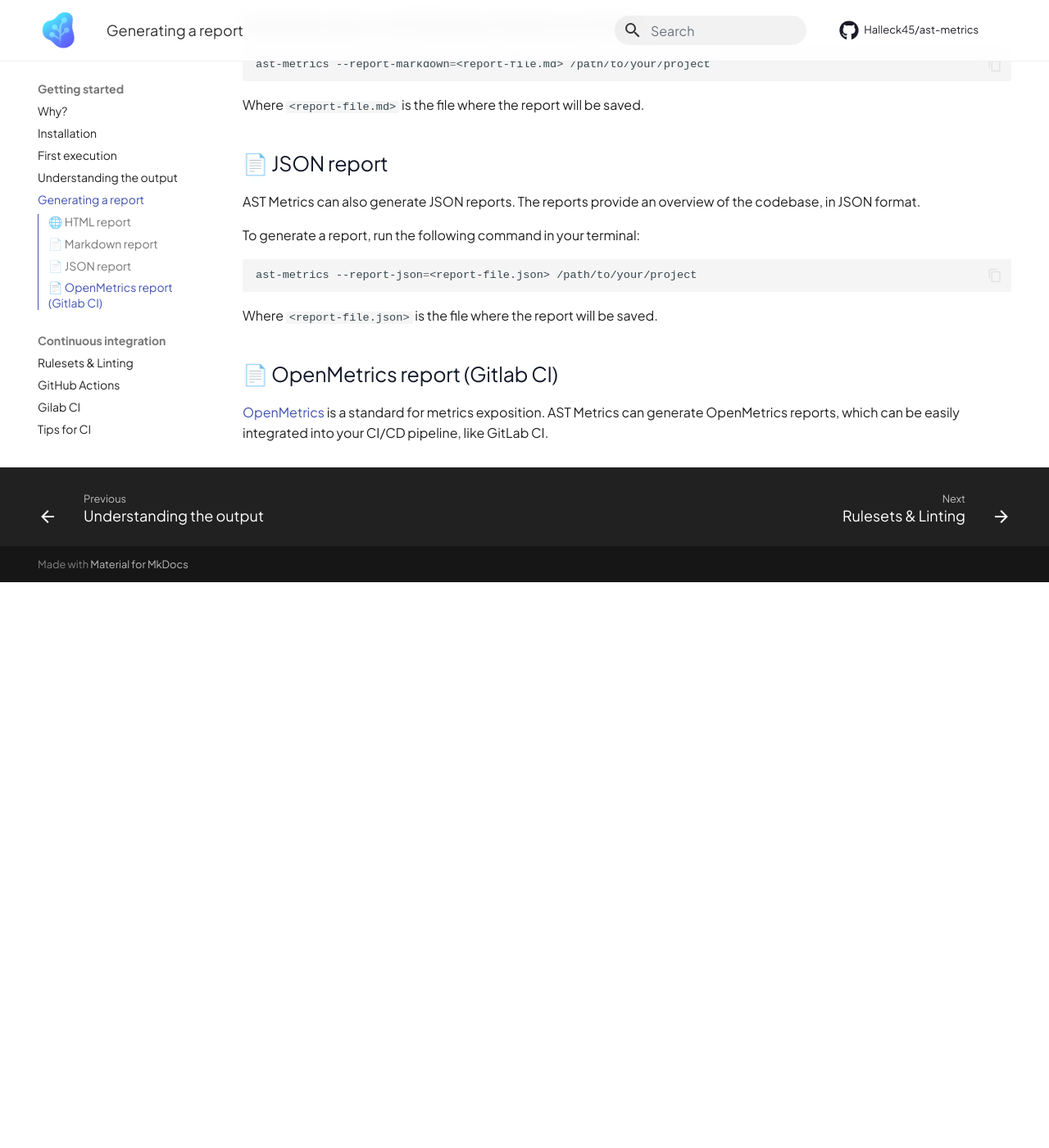
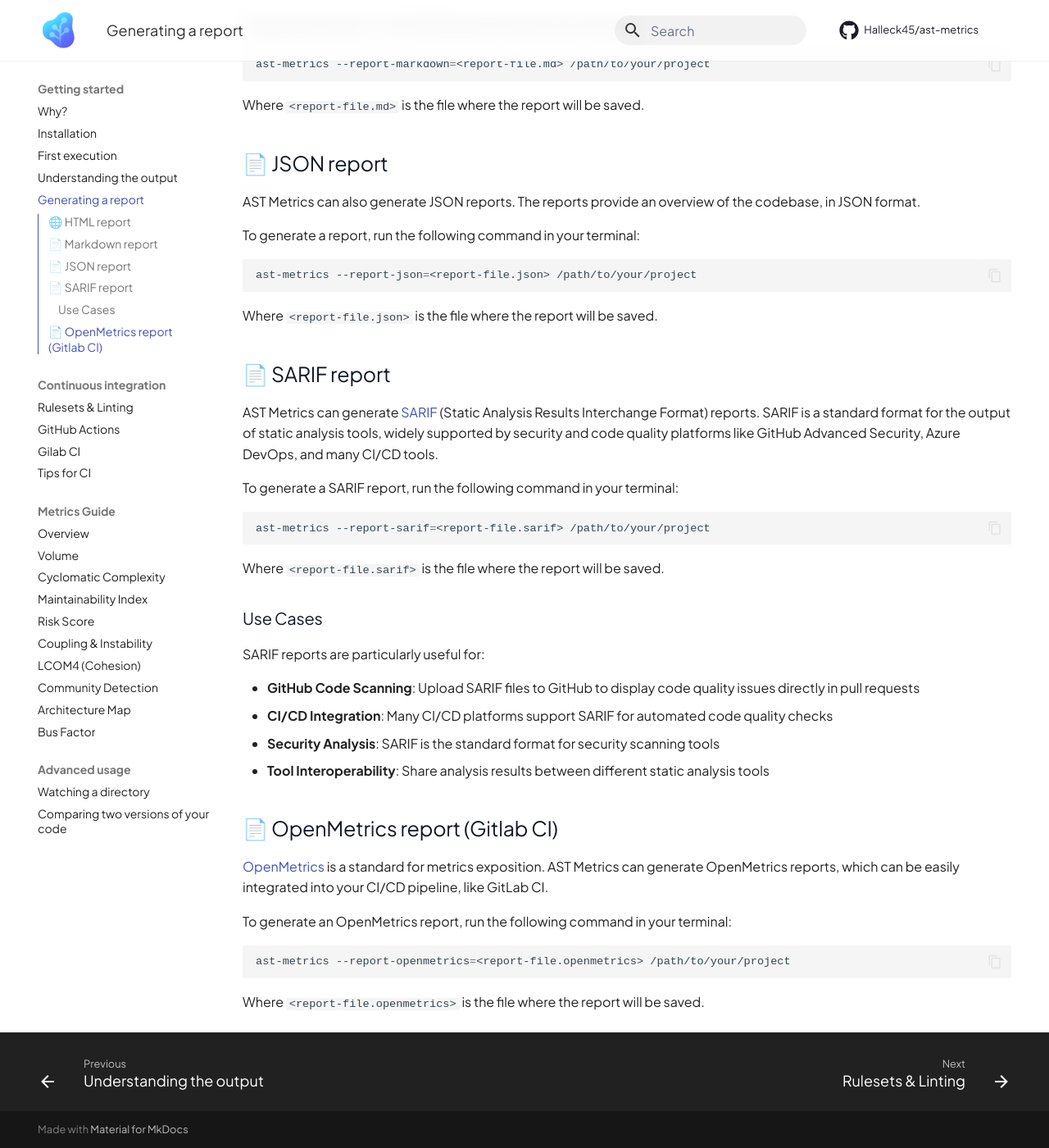
Before and after one commit to Halleck45/ast-metrics, an MkDocs documentation site: the page built from docs/getting-started/generate-reports.md, in a window 1280 px wide and 1400 px high, scrolled down 690 px. Shown: the whole window at 82% size. Built offline with MkDocs 1.6.1 and Material for MkDocs 9.7.7, drawn with Linux system fonts in a browser that asks for light colours; comment, search, counter and statistics services are not loaded.

Commit message:
doc about SARIF report

````diff
--- a/docs/getting-started/generate-reports.md
+++ b/docs/getting-started/generate-reports.md
@@ -40,6 +40,35 @@
 
 Where `<report-file.json>` is the file where the report will be saved.
 
+## 📄 SARIF report
+
+AST Metrics can generate [SARIF](https://sarifweb.azurewebsites.net/) (Static Analysis Results Interchange Format) reports. SARIF is a standard format for the output of static analysis tools, widely supported by security and code quality platforms like GitHub Advanced Security, Azure DevOps, and many CI/CD tools.
+
+To generate a SARIF report, run the following command in your terminal:
+
+```bash
+ast-metrics --report-sarif=<report-file.sarif> /path/to/your/project
+```
+
+Where `<report-file.sarif>` is the file where the report will be saved.
+
+### Use Cases
+
+SARIF reports are particularly useful for:
+
+- **GitHub Code Scanning**: Upload SARIF files to GitHub to display code quality issues directly in pull requests
+- **CI/CD Integration**: Many CI/CD platforms support SARIF for automated code quality checks
+- **Security Analysis**: SARIF is the standard format for security scanning tools
+- **Tool Interoperability**: Share analysis results between different static analysis tools
+
 ## 📄 OpenMetrics report (Gitlab CI)
 
 [OpenMetrics](../ci/gitlab-ci.md) is a standard for metrics exposition. AST Metrics can generate OpenMetrics reports, which can be easily integrated into your CI/CD pipeline, like GitLab CI.
+
+To generate an OpenMetrics report, run the following command in your terminal:
+
+```bash
+ast-metrics --report-openmetrics=<report-file.openmetrics> /path/to/your/project
+```
+
+Where `<report-file.openmetrics>` is the file where the report will be saved.
````
Also changed, not shown: docs/ci/deploy-github-org.md (+6 -6 lines), docs/images/capture-deploy-github.png (added).
